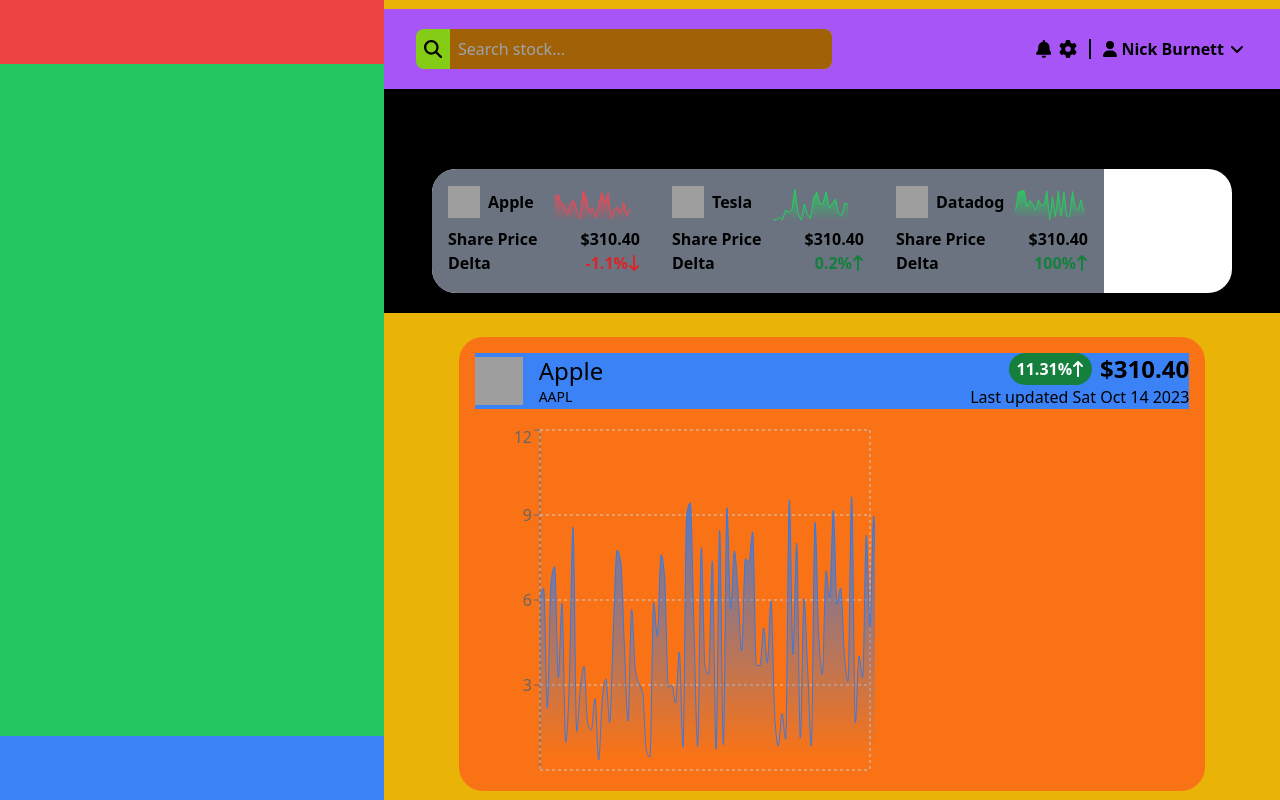
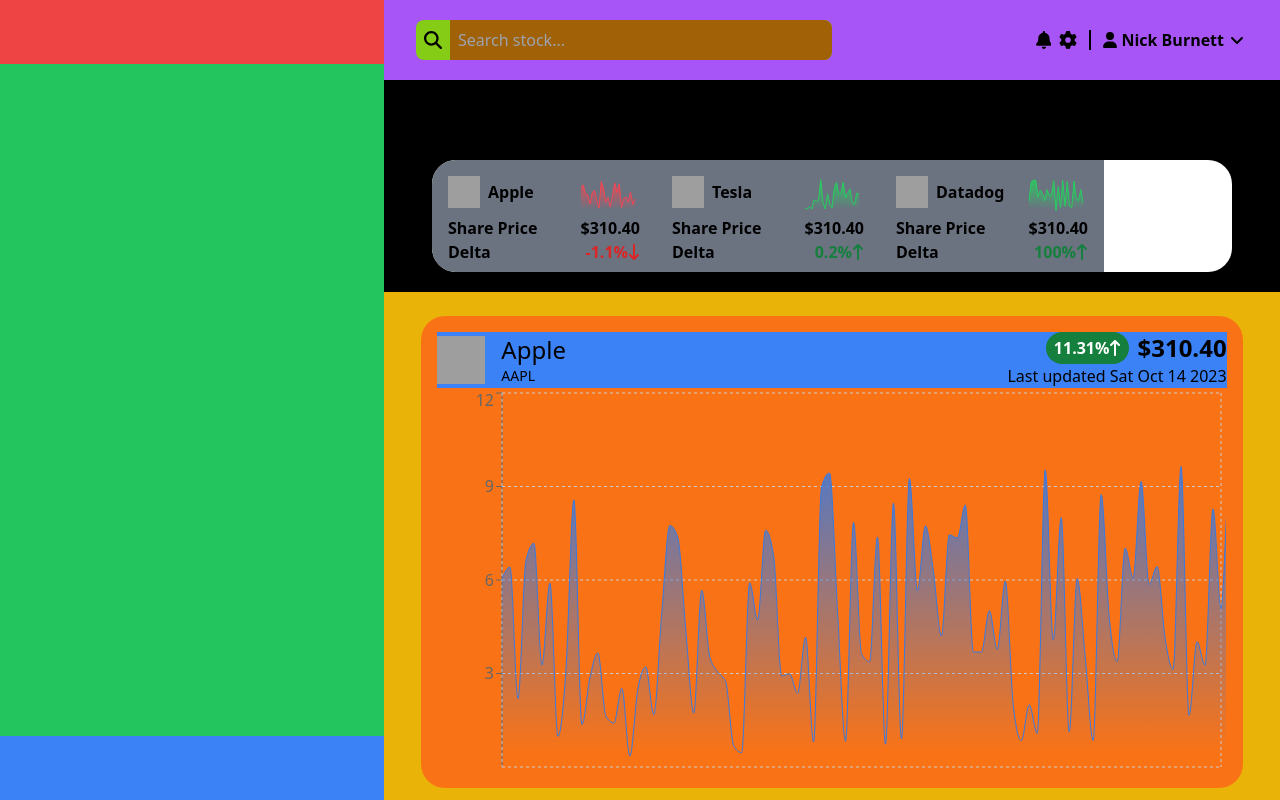
Before and after one commit to abdullah50053/hackgtx, a Next.js app: page / in a window 1280 px wide. Built offline with nearby package versions, Linux system fonts and the light colour scheme; grey boxes are pictures that could not be loaded.

Commit message:
feat: frame done

```diff
--- /dev/null
+++ b/src/components/Chart/ChartTooltip/index.tsx
@@ -0,0 +1,15 @@
+interface ChartTooltipProps {
+    active?: boolean
+    payload?: any[]
+    label?: Date
+}
+
+export default function ChartTooltip({ active, payload, label }: ChartTooltipProps) {
+    if (!active || !payload || !payload.length || !label) return <></>
+    return (
+        <div className="bg-gray-500 bg-opacity-80 p-1 rounded-lg">
+            <p>{label.toLocaleTimeString()}</p>
+            <p>${payload[0].value.toFixed(2)}</p>
+        </div>
+    )
+}
--- a/src/components/Chart/index.tsx
+++ b/src/components/Chart/index.tsx
@@ -1,23 +1,22 @@
 import { convertToTimeseries } from "@/lib/chart"
-import { Area, AreaChart, CartesianGrid, XAxis, YAxis } from "recharts"
+import { Area, AreaChart, CartesianGrid, ResponsiveContainer, Tooltip, XAxis, YAxis } from "recharts"
+import ChartTooltip from "./ChartTooltip"
 
 interface ChartProps {
     inComponent: boolean
     prices: number[]
     ticker: string
     delta?: number
-    className?: string
-    width?: number
-    height?: number
 }
 
-export default function Chart({ className, width, height, inComponent = false, prices, delta, ticker }: ChartProps) {
+export default function Chart({ inComponent = false, prices, delta, ticker }: ChartProps) {
     const color = delta && delta > 0 ? "#26CF5E" : "#F24855"
     const marketOpen = new Date().setHours(8, 30, 0, 0)
     const marketClose = new Date().setHours(16, 0, 0, 0)
 
     return (
-        <AreaChart className={className} width={width || 400} height={height || 350} data={convertToTimeseries(prices)}>
+        <ResponsiveContainer>
+            <AreaChart data={convertToTimeseries(prices)}>
                 {!inComponent ? <defs>
                     <linearGradient id={"green"} x1="0" y1="0" x2="0" y2="1">
                         <stop offset="5%" stopColor="#aaa" stopOpacity={0.8} />
@@ -36,7 +35,9 @@
                 {!inComponent && <XAxis dataKey="timestamp" scale="time" type="number" domain={[marketOpen, marketClose]} hide={true} />}
                 <YAxis hide={inComponent} domain={["auto", "auto"]} />
                 {!inComponent && <CartesianGrid strokeDasharray="3 3" />}
+                {!inComponent && <Tooltip content={<ChartTooltip />} />}
                 <Area type={inComponent ? "linear" : "monotone"} dataKey="price" stroke={inComponent ? color : "#357ae4"} fillOpacity={1} fill={`url(${inComponent ? `#gradient-${ticker}` : "#blue"})`} isAnimationActive={!inComponent} />
             </AreaChart>
+        </ResponsiveContainer>
     )
 }
--- a/src/components/Info/index.tsx
+++ b/src/components/Info/index.tsx
@@ -2,6 +2,7 @@
 import { Stock } from "@/lib/types";
 import MissingSVG from "../svg/MissingSVG";
 import ArrowLongSVG from "../svg/ArrowLongSVG";
+import { ResponsiveContainer } from "recharts";
 
 const Chart = dynamic(
     import("../Chart"),
@@ -16,7 +17,7 @@
 
 export default function Info({ stock, prices, lastUpdate }: InfoProps) {
     return (
-        <div className="rounded-3xl flex flex-col w-10/12 mt-6 mx-auto p-4 bg-orange-500">
+        <div className="rounded-3xl flex flex-col w-11/12 my-6 mx-auto p-4 bg-orange-500">
             {/* Top Bar */}
             <div className="flex flex-row w-full h-fit bg-blue-500">
                 {/* Icon + Name + Ticker */}
@@ -39,7 +40,9 @@
                     <div className="">Last updated {lastUpdate.toDateString()}</div>
                 </div>
             </div>
-            <Chart className="mt-4" inComponent={false} prices={prices} ticker={stock.ticker} />
+            <div className="w-full h-96">
+                <Chart inComponent={false} prices={prices} ticker={stock.ticker} />
+            </div>
         </div>
     )
 }
--- a/src/components/WatchedStockCard/index.tsx
+++ b/src/components/WatchedStockCard/index.tsx
@@ -26,7 +26,9 @@
                     <div className="ml-2 font-bold">{stock.name}</div>
                 </div>
                 {/* Graph */}
-                <Chart className="ml-4" width={85} height={50} prices={prices} ticker={stock.ticker} delta={stock.delta} inComponent={true} />
+                <div className="ml-auto w-16 h-12 justify-end">
+                    <Chart prices={prices} ticker={stock.ticker} delta={stock.delta} inComponent={true} />
+                </div>
             </div>
             {/* Stock Price */}
             <div className="flex flex-row items-center">
--- a/src/components/container/MainContainer/index.tsx
+++ b/src/components/container/MainContainer/index.tsx
@@ -12,7 +12,7 @@
         prices.push(Math.random() * 10)
     }
     return (
-        <div className="flex flex-grow flex-shrink flex-col m-0 p-0 justify-center w-auto h-full bg-yellow-500 overflow-y-auto overflow-x-hidden items-start">
+        <div className="flex flex-grow flex-col m-0 p-0 w-auto h-full bg-yellow-500 overflow-y-auto overflow-x-hidden items-start">
             <Toolbar />
             <Watchlist />
             <Info stock={{
```
Lines whose indentation alone changed are shown as unchanged.
